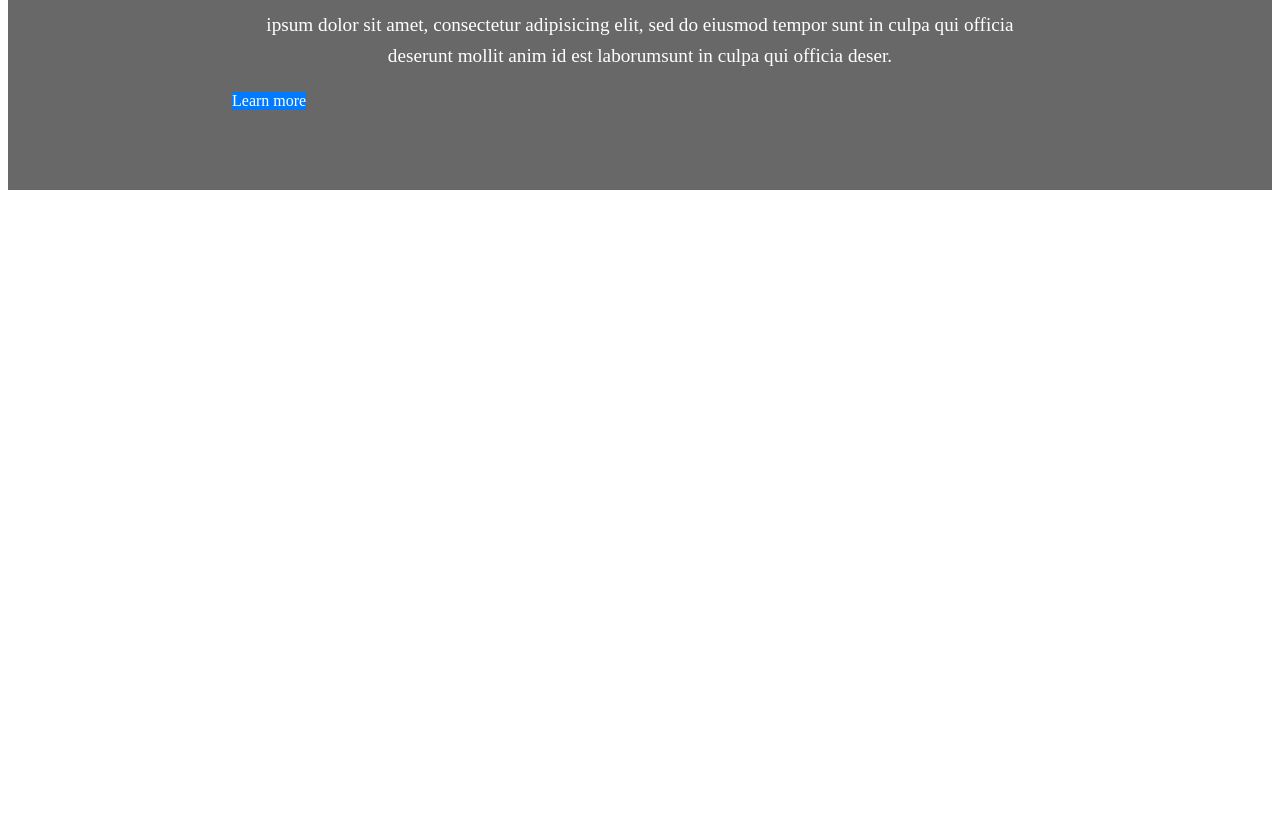
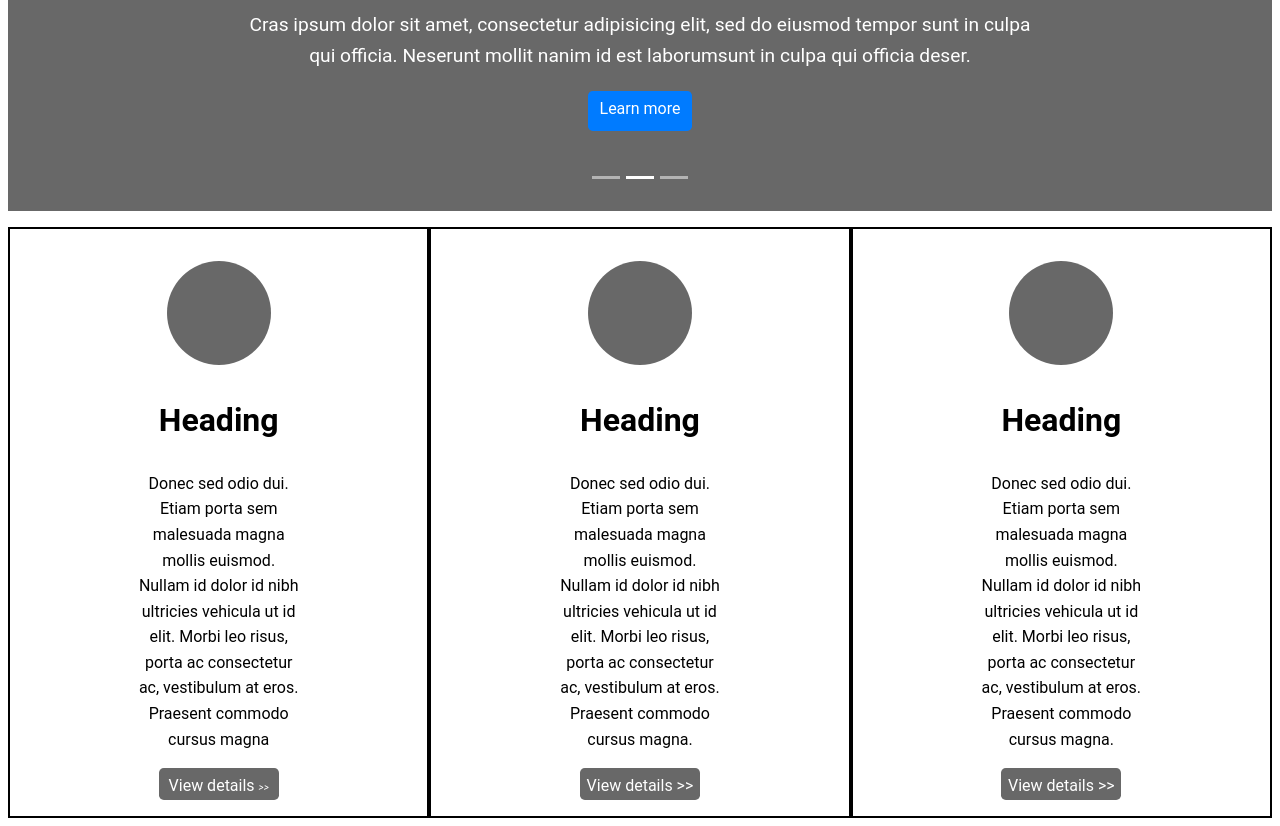
Before and after one commit to Gopikamchandran/front-task2, a plain HTML site: page index.html in a window 1280 px wide. Shown: the part 332-1158 px from the top of the page. Before the commit the page ends 800 px from the top, so only its background shows below. Drawn offline with Linux system fonts and the light colour scheme.

Commit message:
Add files via upload

```diff
--- a/index.html
+++ b/index.html
@@ -31,13 +31,46 @@
     </header>
     <section class="wrapper">
       <div class="content">
-      <h1>Another Example Headline</h1>
-      <p> ipsum dolor sit amet, consectetur adipisicing elit, sed do eiusmod
-      tempor  sunt in culpa qui officia deserunt mollit anim id est laborumsunt in culpa qui officia deser.</p>
-      <a class="btn btn-lg btn-primary" href="#" role="button">Learn more</a>
+        <h1><i class="next-icon"></i>Another Example Headline
+            <i class="prev-icon"></i>
+        </h1>
+        <p>Cras ipsum dolor sit amet, consectetur adipisicing elit, sed do eiusmod tempor  sunt in culpa qui officia. Neserunt mollit nanim id est laborumsunt in culpa qui officia deser.</p>
+        <center>
+          <a class="btn btn-lg" href="#" role="button">Learn more</a>
+          <ol class="indicators">
+            <li data-target="#" data-slide-to="0" ></li>
+            <li data-target="#" data-slide-to="0" class="active"></li>
+            <li data-target="#" data-slide-to="0" ></li>
+          </ol>
+        </center>
       </div>
     </section>
+    <section class="midpart-content">
+      <center>
+        <div class="grid-container">
+        <div class="grid-item g1">
+            <center><i class="circle"></i></center>
+              <h3>Heading</h3>
+              <p>Donec sed odio dui. Etiam porta sem malesuada magna mollis euismod. Nullam id dolor id nibh ultricies vehicula ut id elit. Morbi leo risus, porta ac consectetur ac, vestibulum at eros. Praesent commodo cursus magna</p>
+               <a class="btn read-more" href="#" role="button">View details <em class="inline-arrow">>></em></a>
+          </div>
+           <div class="grid-item g2">
+            <center><i class="circle"></i></center>
+              <h3>Heading</h3>
+              <p>Donec sed odio dui. Etiam porta sem malesuada magna mollis euismod. Nullam id dolor id nibh ultricies vehicula ut id elit. Morbi leo risus, porta ac consectetur ac, vestibulum at eros. Praesent commodo cursus magna.</p>
+               <a class="btn read-more" href="#" role="button">View details >></a>
+          </div>
+           <div class="grid-item g3">
+            <center><i class="circle"></i></center>
+              <h3>Heading</h3>
+              <p>Donec sed odio dui. Etiam porta sem malesuada magna mollis euismod. Nullam id dolor id nibh ultricies vehicula ut id elit. Morbi leo risus, porta ac consectetur ac, vestibulum at eros. Praesent commodo cursus magna.</p>
+              <a class="btn read-more" href="#" role="button">View details >></a>
+          </div>
+          </div>
+      </center>
+    </section>
+    <section class="third-section">
 
-
+    </section>
 </body>
 </html>
--- a/style.css
+++ b/style.css
@@ -59,17 +59,20 @@ header{
  p{
 	color: white;
 	font-size: 1.2em;
-	font-weight: lighter;
+	font-weight: 150px;
 	text-align: center;
 	line-height: 1.6;
+	margin-right: 8em;
+	margin-left: 8em;
+	font-family: "Roboto",sans-serif;
 }
 .wrapper .content{
 	padding-top: 10em;
-	margin-left: 14em;
-	margin-right: 14em;
+	margin-left: 5em;
+	margin-right: 5em;
 	padding-bottom: 5em;
 }
-.btn-lg{
+.btn{
     color: #fff;
     background-color: #007bff;
     border-color: #007bff;
@@ -79,5 +82,125 @@ header{
     white-space: nowrap;
     vertical-align: middle;
     text-decoration: none;
+    height: 2.5em;
+    width: 6.5em;
+    border-radius: 0.3em;
+    padding-top: 0.5em;
+    font-family: "Roboto",sans-serif;
+}
+span .next-icon{
+	background-image: url(trans-nexticon.jpg);
+	display: inline-block;
+    width: 20px;
+    height: 20px;
+   background: transparent no-repeat center center;
+    background-size: 100% 100%;
 
 }
+ol{
+	list-style-type: decimal;
+	align-content: center;
+	text-align: center;
+}
+.indicators{
+	position:absolute;
+	right:0;
+	bottom: 1em;
+	left: 0;
+	z-index: 15;
+	display: -webkit-box;
+	display: -ms-flexbox;
+	display: flex;
+	-webkit-box-pack:center;
+	padding-left: 0;
+	margin-right: 46%;
+	margin-left: 46%;
+	list-style: none;
+}
+.indicators li{
+	position: relative;
+	-webkit-box-flex:0;
+	-ms-flex:0 1 auto;
+	flex: 0 1 auto;
+	width:30px;
+	height: 3px;
+	margin-right: 3px;
+	margin-left: 3px;
+	text-indent: -999px;
+	background-color: rgba(255,255,255,.5);
+}
+.indicators .active{
+	background-color: white;
+}
+li{
+	display: list-item;
+	display: inline-block;
+
+}
+i{
+	border:solid lightgrey;
+	border-width: 0 3px 3px 0;
+	display: inline-block;
+	padding: 3px;
+}
+.prev-icon{
+	transform: rotate(135deg);
+	float: left;
+}
+.next-icon{
+	transform: rotate(-45deg);
+	float: right;
+}
+.midpart-content{
+	background-color: white;
+	width: 100%;
+	position: relative;
+}
+/*div{
+	display: block;
+}*/
+.grid-container{
+	display: grid;
+	grid-template-columns: auto auto auto;
+
+
+}
+.grid-item{
+	margin-top: 1em;
+	font-family: "Roboto",sans-serif;
+	border: 2px solid black;
+	padding-left: -10px;
+	padding-right: -10px;
+	padding-bottom: 1em;
+}
+.grid-item p{
+	position: relative;
+	color: black;
+	font-size: 1em;
+	width: 10em;
+	display: flex;
+
+}
+ .grid-item h3{
+	font-size: 2em;
+}
+
+i.circle{
+	background: #686868;
+    border-radius: 50%;
+    border-style: none;
+    width: 6.5em;
+    height: 6.5em;
+    margin-top: 2em;
+}
+.btn.read-more{
+	background-color: #686868;
+	border-radius: 0.3em;
+	text-decoration: none;
+	color: white;
+	height: 2em;
+    width: 7.5em;
+}
+.read-more .inline-arrow{
+	font-size: 10px;
+}
```
